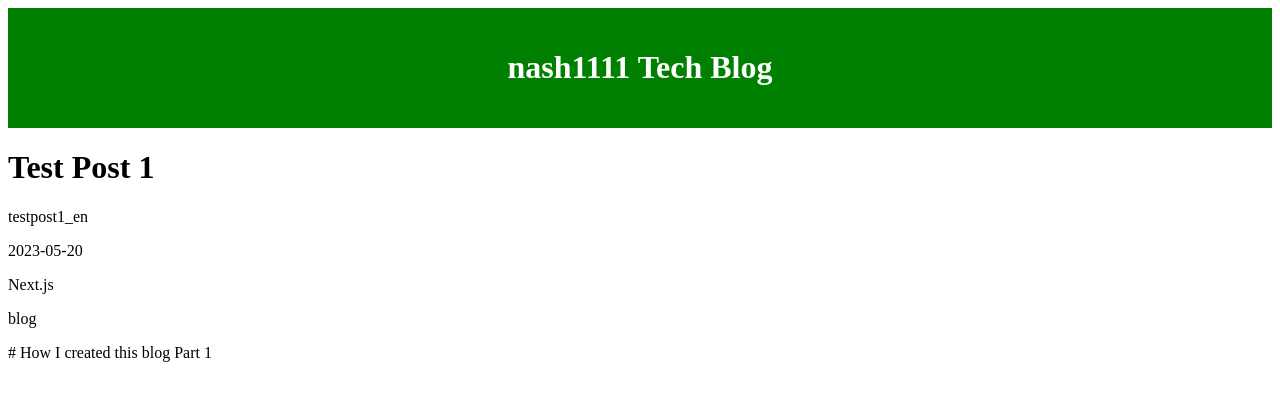
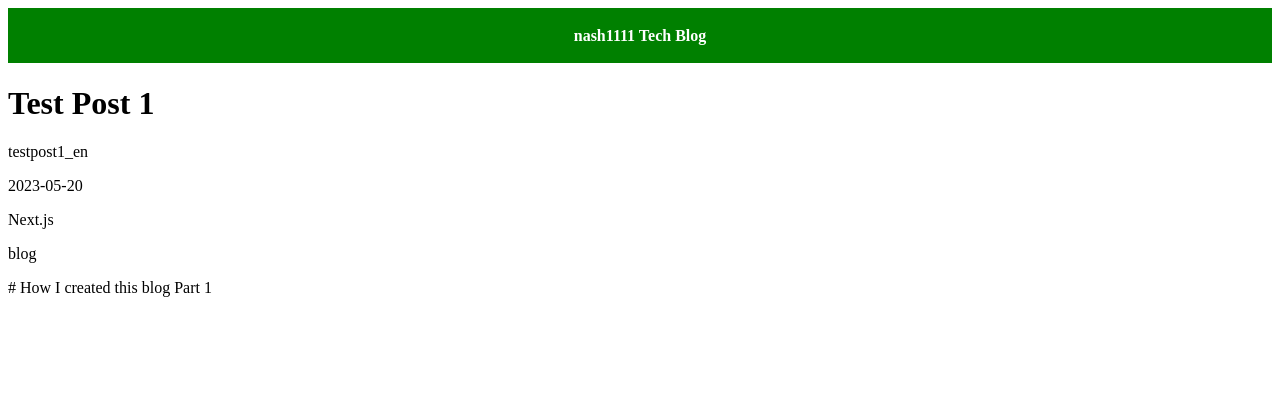
Before and after one commit to nash1111/blog, a Next.js app: page /posts/testpost1_en in a window 1280 px wide. Shown: the top 400 px of the page. Built offline with nearby package versions, Linux system fonts and the light colour scheme.

Commit message:
fix header

```diff
--- a/components/Header.tsx
+++ b/components/Header.tsx
@@ -5,14 +5,14 @@ export default function Header() {
     <header
       css={css`
         background-color: #008000;
-        padding: 20px;
+        padding: 8px;
         text-align: center;
       `}
     >
       <h1
         css={css`
           color: #ffffff;
-          font-size: 2em;
+          font-size: 1em;
         `}
       >
         nash1111 Tech Blog
```
